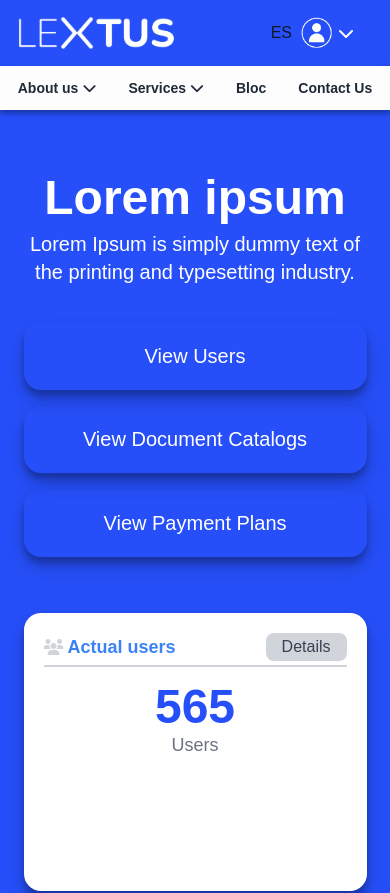
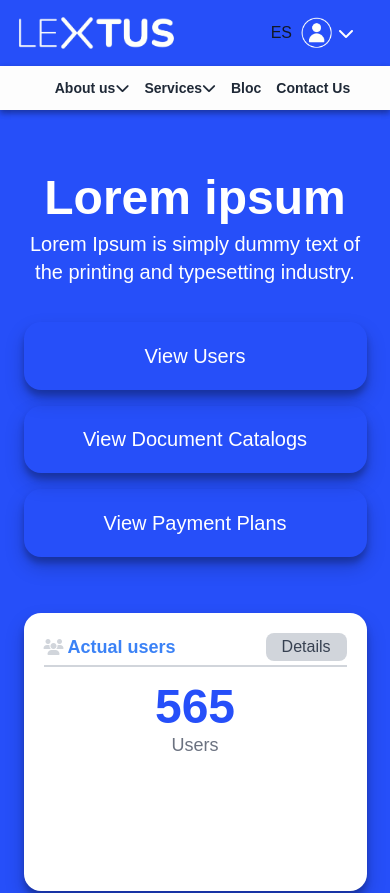
Before and after one commit to Edu22-san/LextusApp, a React (Vite) app: page /user/dashboard in a window 390 px wide. Shown: the top 893 px of the page. Built offline with nearby package versions, Linux system fonts and the light colour scheme.

Commit message:
navbar margin

```diff
--- a/src/Components/menu/menu.jsx
+++ b/src/Components/menu/menu.jsx
@@ -155,7 +155,7 @@ const Menu = () => {
         <div class="max-w-screen-xl px-4 py-3 mx-auto">
           <div class="flex items-center justify-center">
             <ul class="flex flex-row  mt-0 space-x-8 rtl:space-x-reverse text-sm">
-              <li className="relative">
+              <li className="relative margin-rv">
                 <a href="#"
                   className={`text-gray-800 font-bold text-decoration-none  ${isAboutUsDropdownOpen && 'text-blue-500'}`}
                   aria-current="page"
@@ -176,7 +176,7 @@ const Menu = () => {
                   </div>
                 )}
               </li>
-              <li className="relative">
+              <li className="relative margin-rv">
                 <a
                   href="#"
                   className={`text-gray-800 font-bold text-decoration-none ${isServicesDropdownOpen && 'text-blue-500'}`}
@@ -196,12 +196,12 @@ const Menu = () => {
                   </div>
                 )}
               </li>
-              <li>
+              <li className="margin-rv">
                 <a href="#" class="text-gray-800 font-bold hover:underline">
                   Bloc
                 </a>
               </li>
-              <li>
+              <li className="margin-rv">
                 <a href="#" class="text-gray-800 font-bold hover:underline">
                   Contact Us
                 </a>
--- a/src/Components/menu/menuStyle.css
+++ b/src/Components/menu/menuStyle.css
@@ -205,6 +205,13 @@ img.logo-user {
 
 }
 
+li.margin-rv {
+  margin-left: 15px !important;
+}
+i.fa-solid.fa-chevron-down.text-gray-800.ml-1 {
+  margin-left: 0;
+}
+
 
 
 }
```
